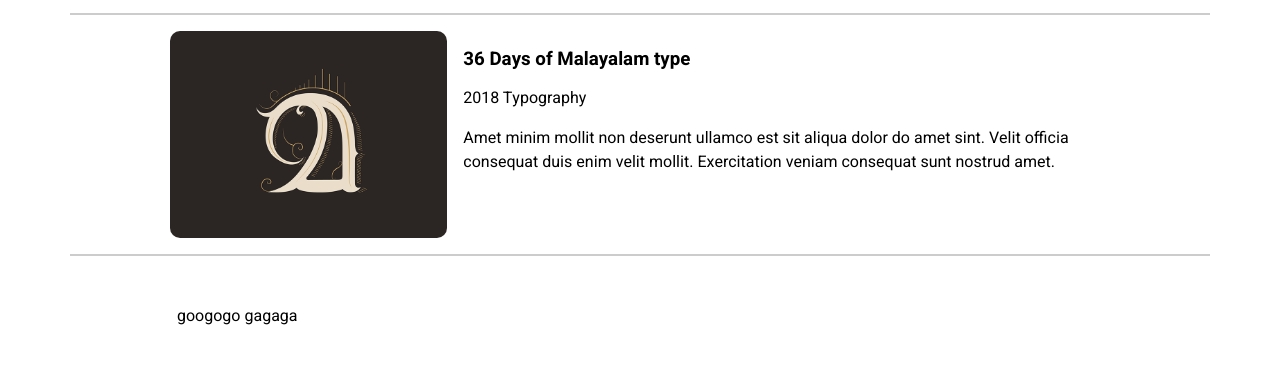
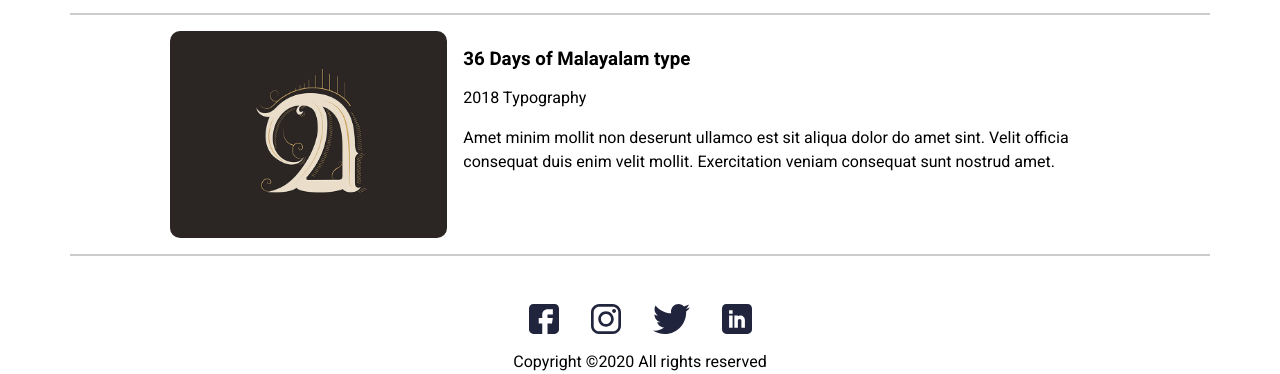
Before and after one commit to looppng/3MD_EX2, a website built with webpack: page boilerplate/src/index.html in a window 1280 px wide. Shown: the part 1642-2016 px from the top of the page. Before the commit the page ends 1970 px from the top, so only its background shows below. Built offline with nearby package versions, Linux system fonts and the light colour scheme; files whose address does not match are found by name.

Commit message:
html done

```diff
--- a/boilerplate/src/index.html
+++ b/boilerplate/src/index.html
@@ -155,17 +155,47 @@
         </div>
     </section>
 
-    <section>
+    <footer>
         <div class="container">
             <div class="row justify-content-center align-content-center">
                 <div class="col-10">
-                    googogo gagaga
+                    <div class="footer__svg">
+                        <a href="https://example.com">
+                            <img
+                                src="./assets/images/facebook.svg"
+                                alt="Link Icon"
+                                class="footer_item"
+                            />
+                        </a>
+                        <a href="https://example.com">
+                            <img
+                                src="./assets/images/instagram.svg"
+                                alt="Link Icon"
+                                class="footer_item"
+                            />
+                        </a>
+                        <a href="https://example.com">
+                            <img
+                                src="./assets/images/twitter.svg"
+                                alt="Link Icon"
+                                class="footer_item"
+                            />
+                        </a>
+                        <a href="https://example.com">
+                            <img
+                                src="./assets/images/linkedin.svg"
+                                alt="Link Icon"
+                                class="footer_item"
+                            />
+                        </a>
+                    </div>
+                    <div class="footer__p">
+                        <p>Copyright ©2020 All rights reserved </p>
+                    </div>
                 </div>
             </div>
         </div>
-    </section>
-
-
+    </footer>
     <script src="/scripts.js"></script>
 </body>
 </html>
--- a/boilerplate/src/styles.scss
+++ b/boilerplate/src/styles.scss
@@ -96,3 +96,10 @@ body {
   padding:1rem;
   border-bottom: 2px solid #ccc;
 }
+
+.footer__svg, .footer__p {
+  display: flex;
+  align-items: center;
+  justify-content: center;
+  gap: 2rem;
+}
```
Also changed, not shown: boilerplate/src/assets/images/cat.jpeg (deleted), boilerplate/src/assets/images/facebook.svg (added), boilerplate/src/assets/images/instagram.svg (added), boilerplate/src/assets/images/linkedin.svg (added), boilerplate/src/assets/images/twitter.svg (added).
